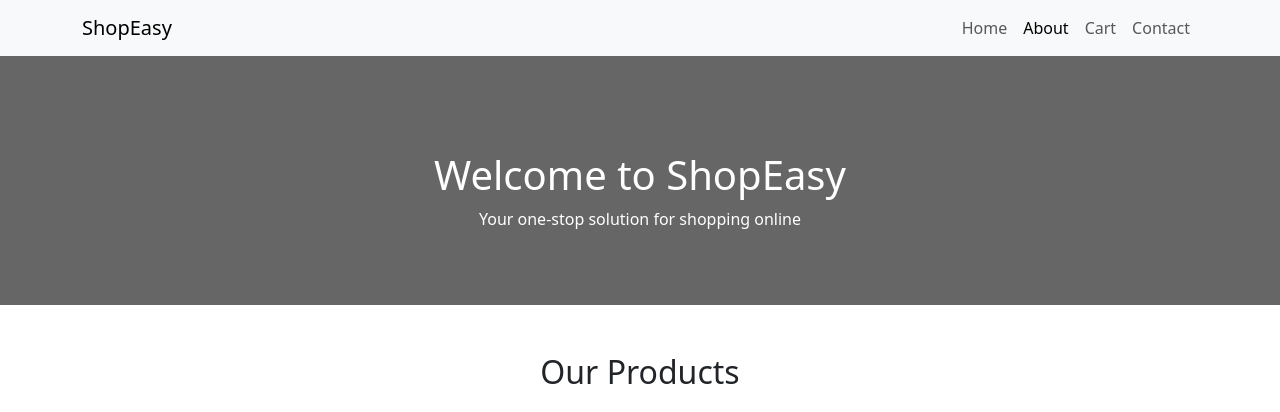
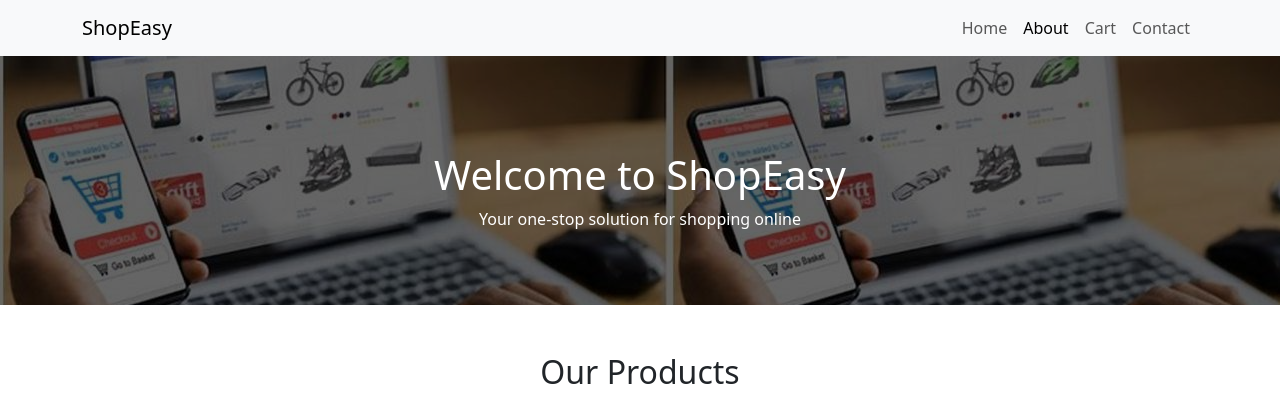
Before and after one commit to digiharshad/shoph, a plain HTML site: page index.html in a window 1280 px wide. Shown: the top 412 px of the page. Drawn offline with nearby package versions, Linux system fonts and the light colour scheme.

Commit message:
Update index.html

```diff
--- a/index.html
+++ b/index.html
@@ -17,7 +17,7 @@
 
 </head>
 
-<body style="background-image: url("bg img.jpg");background-attachment: fixed;">
+<body style="background-image: url(bg\ img.jpg);background-attachment: fixed;">
   <!-- Navbar -->
   <nav class="navbar navbar-expand-lg navbar-light bg-light fixed-top">
     <div class="container">
```
